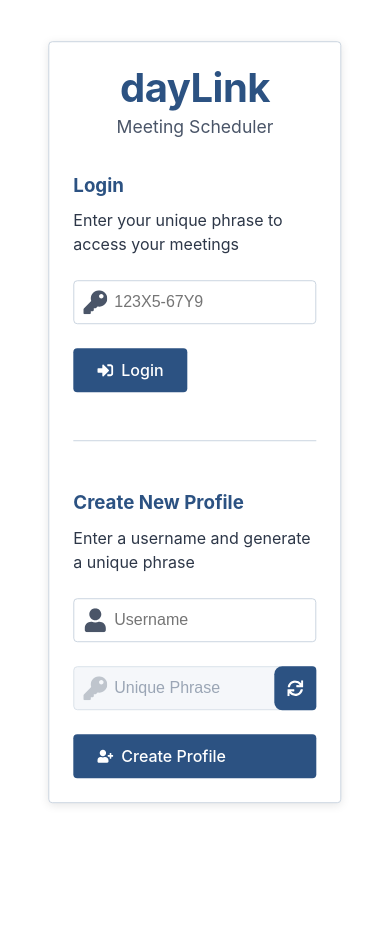
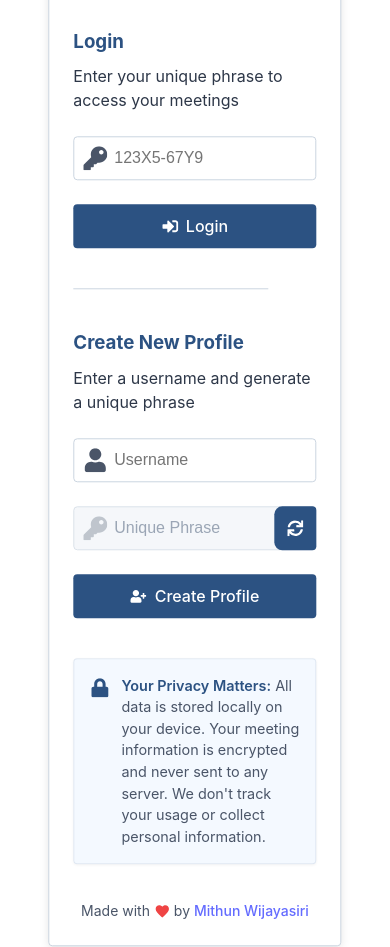
Before and after one commit to MithunWijayasiri/dayLink, a React (Vite) app: page / in a window 390 px wide. Before the commit the page ends 844 px from the top, so only its background shows below. Built offline with nearby package versions, Linux system fonts and the light colour scheme.

Commit message:
feat(ui): enhance login page with privacy info and footer - Add privacy message explaining local storage and encryption of data - Create reusable Footer component with external links - Improve layout balance and responsiveness

```diff
--- a/index.html
+++ b/index.html
@@ -4,7 +4,7 @@
     <meta charset="UTF-8" />
     <link rel="icon" type="image/svg+xml" href="/vite.svg" />
     <meta name="viewport" content="width=device-width, initial-scale=1.0" />
-    <title>Meeting Scheduler</title>
+    <title>dayLink - Meeting Scheduler</title>
     <!-- Add additional debugging info -->
     <script>
       window.addEventListener('error', function(event) {
@@ -24,7 +24,7 @@
     <!-- Add a fallback message that will be replaced when React loads -->
     <div id="root">
       <div style="padding: 20px; text-align: center;">
-        <h2>Loading Meeting Scheduler...</h2>
+        <h2>Loading dayLink...</h2>
         <p>If this message doesn't disappear, there might be an issue with the application.</p>
       </div>
     </div>
--- /dev/null
+++ b/src/components/Footer.tsx
@@ -0,0 +1,36 @@
+import React from 'react';
+import { EXTERNAL_LINKS } from '../constants/links';
+
+const Footer: React.FC = () => {
+  return (
+    <footer className="footer">
+      Made with <a
+        href={EXTERNAL_LINKS.GITHUB}
+        target="_blank"
+        rel="noopener noreferrer"
+        className="footer-link inline-block relative w-4 h-4 align-text-bottom group"
+      >
+        <span className="absolute inset-0 flex items-center justify-center group-hover:opacity-0 transition-opacity duration-300">
+          <svg xmlns="http://www.w3.org/2000/svg" width="16" height="16" viewBox="0 0 24 24" className="footer-heart">
+            <path d="M12 21.35l-1.45-1.32C5.4 15.36 2 12.28 2 8.5 2 5.42 4.42 3 7.5 3c1.74 0 3.41.81 4.5 2.09C13.09 3.81 14.76 3 16.5 3 19.58 3 22 5.42 22 8.5c0 3.78-3.4 6.86-8.55 11.54L12 21.35z"/>
+          </svg>
+        </span>
+        <span className="absolute inset-0 flex items-center justify-center opacity-0 group-hover:opacity-100 transition-opacity duration-300">
+          <svg xmlns="http://www.w3.org/2000/svg" width="16" height="16" fill="currentColor" viewBox="0 0 16 16">
+            <path d="M8 0C3.58 0 0 3.58 0 8c0 3.54 2.29 6.53 5.47 7.59.4.07.55-.17.55-.38 0-.19-.01-.82-.01-1.49-2.01.37-2.53-.49-2.69-.94-.09-.23-.48-.94-.82-1.13-.28-.15-.68-.52-.01-.53.63-.01 1.08.58 1.23.82.72 1.21 1.87.87 2.33.66.07-.52.28-.87.51-1.07-1.78-.2-3.64-.89-3.64-3.95 0-.87.31-1.59.82-2.15-.08-.2-.36-1.02.08-2.12 0 0 .67-.21 2.2.82.64-.18 1.32-.27 2-.27.68 0 1.36.09 2 .27 1.53-1.04 2.2-.82 2.2-.82.44 1.1.16 1.92.08 2.12.51.56.82 1.27.82 2.15 0 3.07-1.87 3.75-3.65 3.95.29.25.54.73.54 1.48 0 1.07-.01 1.93-.01 2.2 0 .21.15.46.55.38A8.012 8.012 0 0 0 16 8c0-4.42-3.58-8-8-8z"/>
+          </svg>
+        </span>
+      </a> by{" "}
+      <a
+        href={EXTERNAL_LINKS.PORTFOLIO}
+        target="_blank"
+        rel="noopener noreferrer"
+        className="footer-link"
+      >
+        Mithun Wijayasiri
+      </a>
+    </footer>
+  );
+};
+
+export default Footer;
--- a/src/components/Login.tsx
+++ b/src/components/Login.tsx
@@ -1,8 +1,9 @@
 import { useState, useEffect } from 'react';
 import { useAppContext } from '../context/AppContext';
-import { FaKey, FaUserPlus, FaUser, FaSync, FaSignInAlt } from 'react-icons/fa';
+import { FaKey, FaUserPlus, FaUser, FaSync, FaSignInAlt, FaLock } from 'react-icons/fa';
 import { generateUniquePhrase } from '../utils/encryption';
 import toast from 'react-hot-toast';
+import Footer from './Footer';
 
 const Login = () => {
   const { login, generateNewProfile, isNewUser, uniquePhrase } = useAppContext();
@@ -94,6 +95,17 @@ const Login = () => {
             Sign Up
           </button>
         </div>
+
+        <div className="privacy-info">
+          <FaLock className="privacy-icon" />
+          <p>
+            <strong>Your Privacy Matters:</strong> All data is stored locally on your device.
+            Your meeting information is encrypted and never sent to any server.
+            We don't track your usage or collect personal information.
+          </p>
+        </div>
+
+        <Footer />
       </div>
     );
   }
@@ -176,7 +188,7 @@ const Login = () => {
 
             <button
               type="submit"
-              className={`primary-button create-profile-button ${generatedPhrase ? 'ready' : ''}`}
+              className="primary-button"
             >
               <FaUserPlus /> Create Profile
             </button>
@@ -184,6 +196,16 @@ const Login = () => {
         </div>
       </div>
 
+      <div className="privacy-info">
+        <FaLock className="privacy-icon" />
+        <p>
+          <strong>Your Privacy Matters:</strong> All data is stored locally on your device.
+          Your meeting information is encrypted and never sent to any server.
+          We don't track your usage or collect personal information.
+        </p>
+      </div>
+
+      <Footer />
     </div>
   );
 };
--- /dev/null
+++ b/src/constants/links.ts
@@ -0,0 +1,5 @@
+// External links used throughout the application
+export const EXTERNAL_LINKS = {
+  GITHUB: 'https://github.com/MithunWijayasiri/dayLink',
+  PORTFOLIO: 'https://mithun.vercel.app',
+};
--- a/src/styles/app.css
+++ b/src/styles/app.css
@@ -1,5 +1,3 @@
-/* Main Styles for Meeting Scheduler */
-
 /* Global Styles */
 :root {
   --primary-color: #2c5282;
@@ -88,7 +86,7 @@ body {
 
 /* Login Container */
 .login-container {
-  max-width: 800px;
+  max-width: 700px;
   margin: 0 auto;
   padding: 2rem;
   background-color: var(--form-bg-color);
@@ -106,15 +104,17 @@ body {
 .login-signup-container {
   display: flex;
   flex-direction: row;
-  justify-content: space-between;
+  justify-content: center;
   gap: 2rem;
   margin-top: 1.5rem;
+  align-items: flex-start;
 }
 
 .login-section,
 .signup-section {
   flex: 1;
   text-align: left;
+  max-width: 300px;
 }
 
 .login-section h3,
@@ -122,12 +122,20 @@ body {
   margin-top: 0;
   margin-bottom: 0.5rem;
   color: var(--primary-color);
+  text-align: left;
+}
+
+.login-section p,
+.signup-section p {
+  text-align: left;
+  margin-bottom: 1rem;
 }
 
 .divider {
   width: 1px;
   background-color: var(--border-color);
   margin: 0 1rem;
+  align-self: stretch;
 }
 
 .login-form,
@@ -201,9 +209,11 @@ body {
   cursor: pointer;
   display: flex;
   align-items: center;
+  justify-content: center;
   gap: 0.5rem;
   transition: var(--transition);
   font-weight: 500;
+  width: 100%;
 }
 
 .primary-button:hover {
@@ -1022,12 +1032,18 @@ body {
   .login-signup-container {
     flex-direction: column;
     gap: 2rem;
+    align-items: center;
+  }
+
+  .login-section,
+  .signup-section {
+    max-width: 100%;
   }
 
   .divider {
-    width: 100%;
+    width: 80%;
     height: 1px;
-    margin: 1rem 0;
+    margin: 0.5rem 0;
   }
 }
 
@@ -1078,8 +1094,6 @@ body {
 
 .generate-icon-button:hover .generate-icon {
   animation: spin 2s linear;
-  /* transform: scale(1.1); /* Add slight scaling on hover */
-  /* transition: transform 0.2s ease; */
 }
 
 @keyframes spin {
@@ -1093,15 +1107,6 @@ body {
 
 .create-profile-button {
   width: 100%;
-  margin-top: 1rem;
-}
-
-.create-profile-button.ready {
-  background-color: var(--success-color);
-}
-
-.create-profile-button.ready:hover {
-  background-color: #1e6b4a;
 }
 
 .phrase-input:disabled {
@@ -1111,10 +1116,10 @@ body {
 }
 
 .phrase-input:not(:disabled) {
-  color: var(--primary-color);
+  background-color: #f5f7fa;
+  border-color: var(--primary-color);
+  color: var(--dark-color);
   font-weight: 600;
-  font-family: monospace;
-  letter-spacing: 0.5px;
 }
 
 /* Detected meeting type styling */
@@ -1202,3 +1207,125 @@ body {
 .selected-days {
   display: none; /* Hide the selected days box */
 }
+
+/* Privacy Info Styles */
+.privacy-info {
+  margin-top: 2.5rem;
+  padding: 1rem;
+  background-color: rgba(240, 247, 255, 0.7);
+  border-radius: var(--border-radius);
+  display: flex;
+  align-items: flex-start;
+  max-width: 600px;
+  margin-left: auto;
+  margin-right: auto;
+  box-shadow: 0 1px 3px rgba(0, 0, 0, 0.05);
+  border: 1px solid rgba(44, 82, 130, 0.1);
+}
+
+.privacy-icon {
+  color: var(--primary-color);
+  font-size: 1.2rem;
+  margin-right: 0.75rem;
+  margin-top: 0.2rem;
+  flex-shrink: 0;
+}
+
+.privacy-info p {
+  font-size: 0.9rem;
+  color: var(--secondary-color);
+  text-align: left;
+  line-height: 1.5;
+  margin: 0;
+}
+
+.privacy-info strong {
+  font-weight: 600;
+  color: var(--primary-color);
+}
+
+/* Footer styles */
+.footer {
+  margin-top: 2.25rem;
+  font-size: 0.875rem;
+  color: var(--light-text-color);
+  text-align: center;
+}
+
+.footer-link {
+  transition-property: color;
+  transition-timing-function: cubic-bezier(0.4, 0, 0.2, 1);
+  transition-duration: 150ms;
+}
+
+.footer-link:hover {
+  color: var(--primary-color);
+}
+
+.footer-heart {
+  color: #ef4444;  /* Red heart color */
+  fill: #ef4444;
+}
+
+.opacity-0 {
+  opacity: 0;
+}
+
+.group:hover .group-hover\:opacity-0 {
+  opacity: 0;
+}
+
+.w-4 {
+  width: 1rem;
+}
+
+.h-4 {
+  height: 1rem;
+}
+
+.align-text-bottom {
+  vertical-align: text-bottom;
+}
+
+.inline-block {
+  display: inline-block;
+}
+
+.relative {
+  position: relative;
+}
+
+.absolute {
+  position: absolute;
+}
+
+.inset-0 {
+  top: 0;
+  right: 0;
+  bottom: 0;
+  left: 0;
+}
+
+.flex {
+  display: flex;
+}
+
+.items-center {
+  align-items: center;
+}
+
+.justify-center {
+  justify-content: center;
+}
+
+.transition-opacity {
+  transition-property: opacity;
+}
+
+.duration-300 {
+  transition-duration: 300ms;
+}
+
+.group:hover .group-hover\:opacity-100 {
+  opacity: 1;
+}
```
